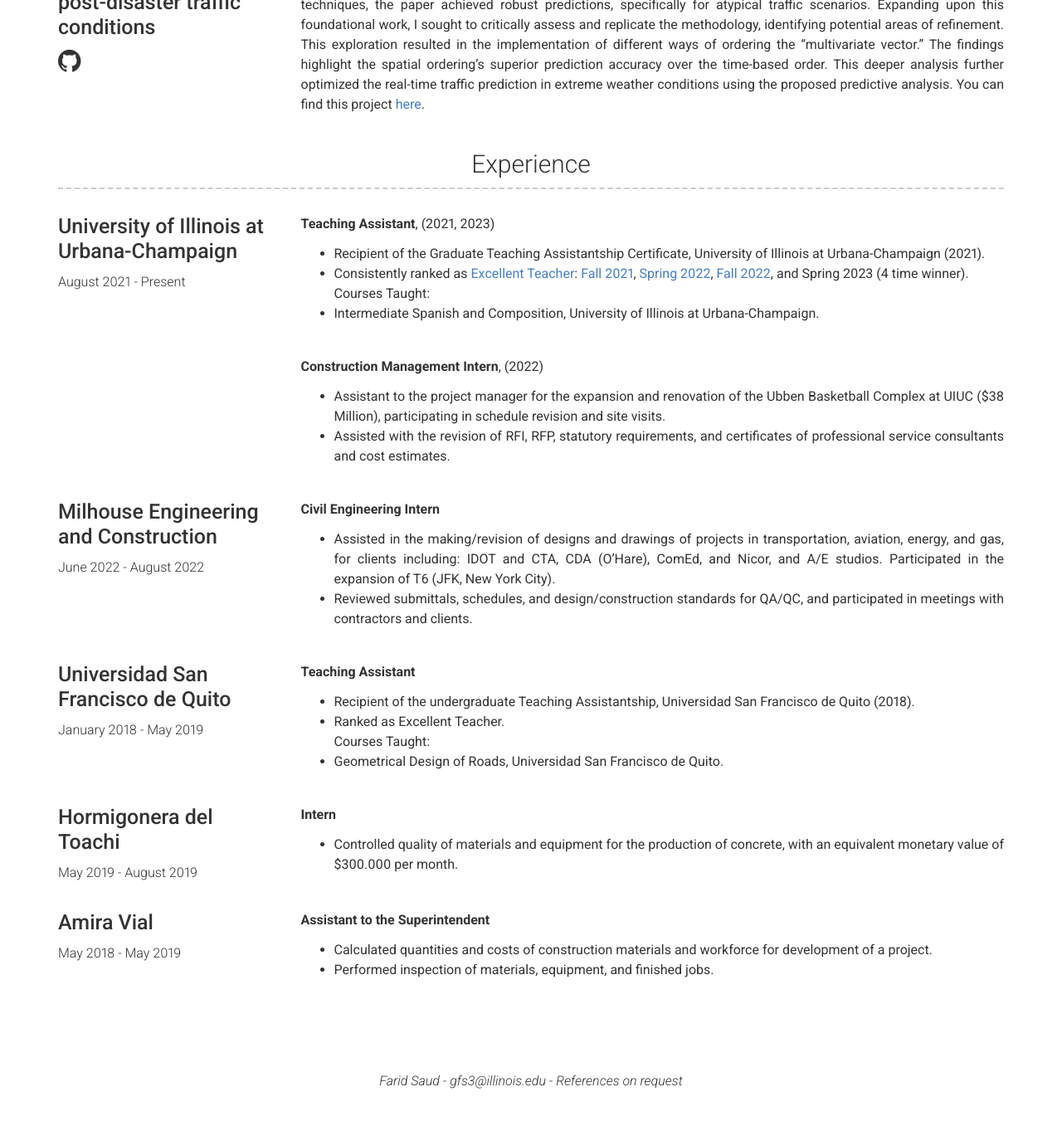
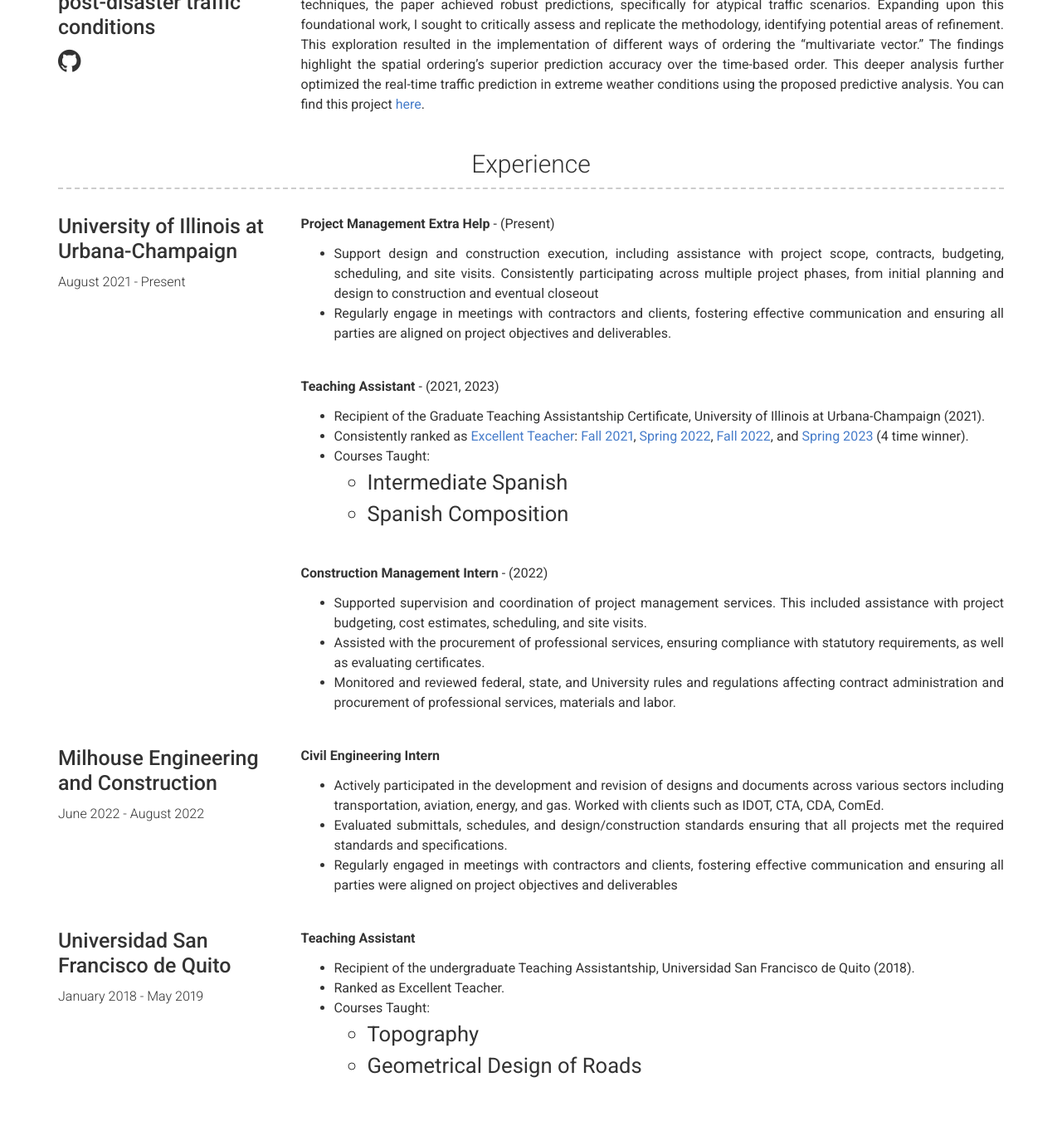
Before and after one commit to fsaudm/fsaudm.github.io, a Jekyll site: the page built from index.md, in a window 1280 px wide and 1400 px high, scrolled down 4573 px. Shown: the top 1351 px of the window at 83% size. Built offline with Jekyll 4.4.1, drawn with Linux system fonts in a browser that asks for light colours; before the commit the page ends 5900 px from its top, so only the background shows below that.

Commit message:
Update experience.yml
added updated description of roles (based on application o pm position at FS)

```diff
--- a/_data/experience.yml
+++ b/_data/experience.yml
@@ -1,28 +1,37 @@
 - company: University of Illinois at Urbana-Champaign
   dates: August 2021 - Present
   description: |
-    **Teaching Assistant**, (2021, 2023)
+    **Project Management Extra Help** - (Present)
     <br />
-    - Recipient of the Graduate Teaching Assistantship Certificate, University of Illinois at Urbana-Champaign (2021).
-    - Consistently ranked as [Excellent Teacher](https://citl.illinois.edu/citl-101/measurement-evaluation/teaching-evaluation/teaching-evaluations-(ices)/teachers-ranked-as-excellent): [Fall 2021](http://citl.illinois.edu/docs/default-source/teachers-ranked-as-excellent/tre-2021-fall.pdf), [Spring 2022](http://citl.illinois.edu/docs/default-source/teachers-ranked-as-excellent/tre-2022-spring.pdf), [Fall 2022](http://citl.illinois.edu/docs/default-source/teachers-ranked-as-excellent/tre-2022-fall.pdf), and Spring 2023 (4 time winner).
-    <br />
-    Courses Taught:
-    - Intermediate Spanish and Composition, University of Illinois at Urbana-Champaign.
+    - Support design and construction execution, including assistance with project scope, contracts, budgeting, scheduling, and site visits. Consistently participating across multiple project phases, from initial planning and design to construction and eventual closeout
+    - Regularly engage in meetings with contractors and clients, fostering effective communication and ensuring all parties are aligned on project objectives and deliverables.
 
 - company:
   description: |
-    **Construction Management Intern**, (2022)
+    **Teaching Assistant** - (2021, 2023)
     <br />
-    - Assistant to the project manager for the expansion and renovation of the Ubben Basketball Complex at UIUC ($38 Million), participating in schedule revision and site visits.
-    - Assisted with the revision of RFI, RFP, statutory requirements, and certificates of professional service consultants and cost estimates.
+    - Recipient of the Graduate Teaching Assistantship Certificate, University of Illinois at Urbana-Champaign (2021).
+    - Consistently ranked as [Excellent Teacher](https://citl.illinois.edu/citl-101/measurement-evaluation/teaching-evaluation/teaching-evaluations-(ices)/teachers-ranked-as-excellent): [Fall 2021](http://citl.illinois.edu/docs/default-source/teachers-ranked-as-excellent/tre-2021-fall.pdf), [Spring 2022](http://citl.illinois.edu/docs/default-source/teachers-ranked-as-excellent/tre-2022-spring.pdf), [Fall 2022](http://citl.illinois.edu/docs/default-source/teachers-ranked-as-excellent/tre-2022-fall.pdf), and [Spring 2023](http://citl.illinois.edu/docs/default-source/teachers-ranked-as-excellent/tre-2023-spring.pdf) (4 time winner).
+    - Courses Taught:
+      - Intermediate Spanish
+      - Spanish Composition
+
+- company:
+  description: |
+    **Construction Management Intern** - (2022)
+    <br />
+    - Supported supervision and coordination of project management services. This included assistance with project budgeting, cost estimates, scheduling, and site visits.
+    - Assisted with the procurement of professional services, ensuring compliance with statutory requirements, as well as evaluating certificates.
+    - Monitored and reviewed federal, state, and University rules and regulations affecting contract administration and procurement of professional services, materials and labor.
 
 - company: Milhouse Engineering and Construction
   dates: June 2022 - August 2022
   description: |
     **Civil Engineering Intern**
     <br/>
-    - Assisted in the making/revision of designs and drawings of projects in transportation, aviation, energy, and gas, for clients including: IDOT and CTA, CDA (O’Hare), ComEd, and Nicor, and A/E studios. Participated in the expansion of T6 (JFK, New York City).
-    - Reviewed submittals, schedules, and design/construction standards for QA/QC, and participated in meetings with contractors and clients.
+    - Actively participated in the development and revision of designs and documents across various sectors including transportation, aviation, energy, and gas. Worked with clients such as IDOT, CTA, CDA, ComEd.
+    - Evaluated submittals, schedules, and design/construction standards ensuring that all projects met the required standards and specifications.
+    - Regularly engaged in meetings with contractors and clients, fostering effective communication and ensuring all parties were aligned on project objectives and deliverables
 
 - company: Universidad San Francisco de Quito
   dates: January 2018 - May 2019
@@ -31,21 +40,6 @@
     <br />
     - Recipient of the undergraduate Teaching Assistantship, Universidad San Francisco de Quito (2018).
     - Ranked as Excellent Teacher.
-    <br />
-    Courses Taught:
-    - Geometrical Design of Roads, Universidad San Francisco de Quito.
-
-- company: Hormigonera del Toachi
-  dates: May 2019 - August 2019
-  description: |
-    **Intern**
-    <br/>
-    - Controlled quality of materials and equipment for the production of concrete, with an equivalent monetary value of $300.000 per month.
-
-- company: Amira Vial
-  dates: May 2018 - May 2019
-  description: |
-    **Assistant to the Superintendent**
-    <br/>
-    - Calculated quantities and costs of construction materials and workforce for development of a project.
-    - Performed inspection of materials, equipment, and finished jobs.
+    - Courses Taught:
+      - Topography
+      - Geometrical Design of Roads
```
